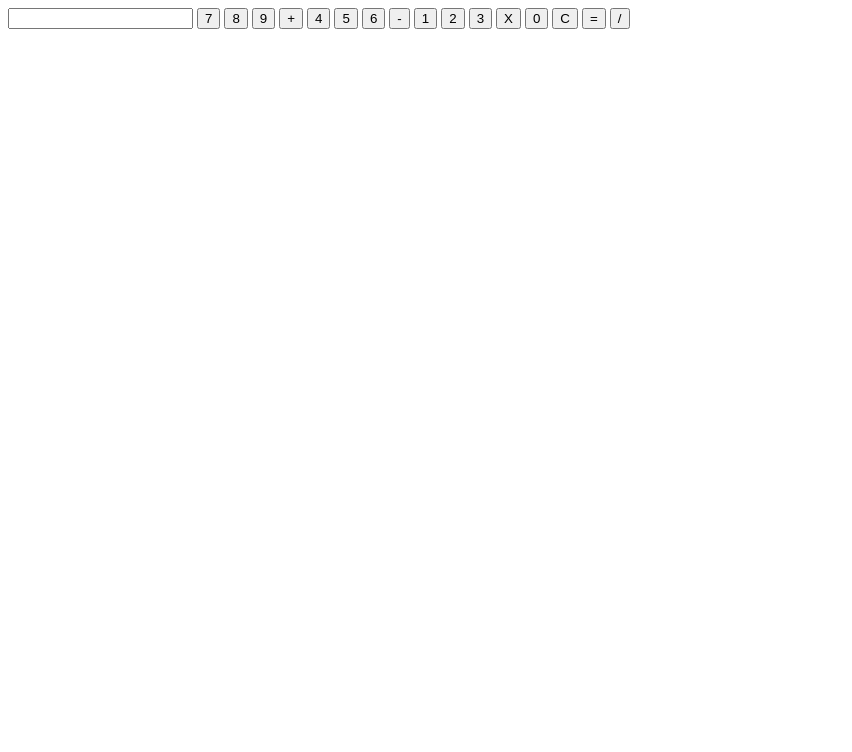
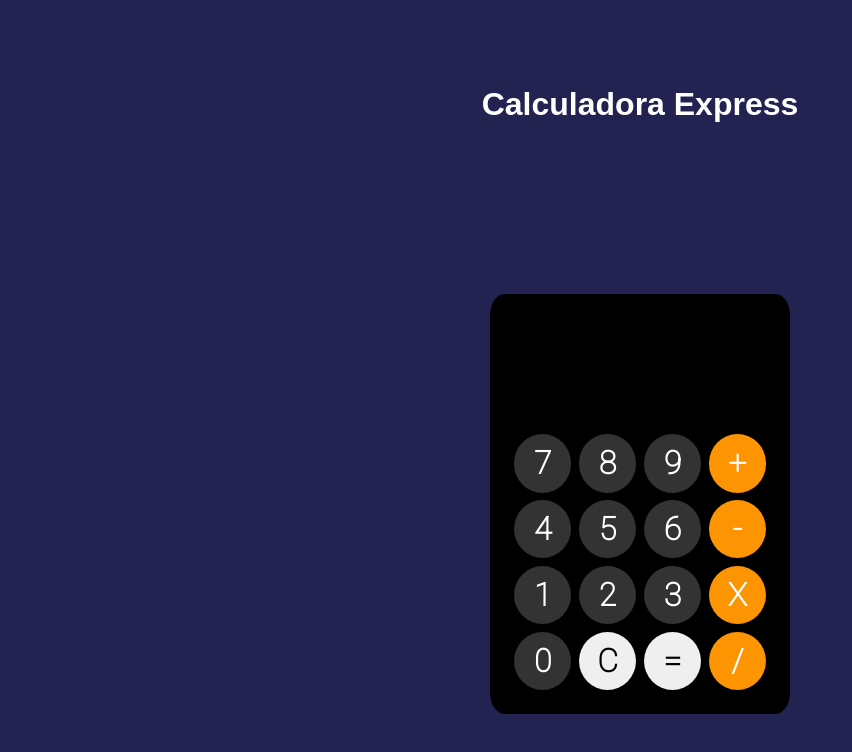
Before and after one commit to medrano-adrian/calculator, a plain HTML site: page index.html in a window 1280 px wide. Shown: the whole page, without its empty margins (0-852 px from the left). Drawn offline with Linux system fonts and the light colour scheme.

Commit message:
feat: add style to the html structure

```diff
--- a/index.html
+++ b/index.html
@@ -4,35 +4,38 @@
 <head>
     <meta charset="UTF-8">
     <meta name="viewport" content="width=device-width, initial-scale=1.0">
-    <title>Calc</title>
+    <title>Calculadora</title>
     <link rel="stylesheet" href="style.css">
+    <link rel="preconnect" href="https://fonts.googleapis.com">
+    <link rel="preconnect" href="https://fonts.gstatic.com" crossorigin>
+    <link href="https://fonts.googleapis.com/css2?family=Roboto:wght@100&display=swap" rel="stylesheet">
 </head>
 
 <body>
-
+<h1>Calculadora Express</h1>
     <div id="MiCalc">
         <form name="calculator">
             <input type="text" name="ans" autocomplete="off" readonly>
 
-            <input type="button" value="7" onclick="document.calculator.ans.value+='7'">
-            <input type="button" value="8"onclick="document.calculator.ans.value+='8'">
-            <input type="button" value="9"onclick="document.calculator.ans.value+='9'">
-            <input type="button" value="+"onclick="document.calculator.ans.value+='+'">
+            <input type="button" value="7" onclick="document.calculator.ans.value+='7'" class="numbers">
+            <input type="button" value="8" onclick="document.calculator.ans.value+='8'" class="numbers">
+            <input type="button" value="9" onclick="document.calculator.ans.value+='9'" class="numbers">
+            <input type="button" value="+" onclick="document.calculator.ans.value+='+'" class="operations">
 
-            <input type="button" value="4"onclick="document.calculator.ans.value+='4'">
-            <input type="button" value="5"onclick="document.calculator.ans.value+='5'">
-            <input type="button" value="6"onclick="document.calculator.ans.value+='6'">
-            <input type="button" value="-"onclick="document.calculator.ans.value+='-'">
+            <input type="button" value="4" onclick="document.calculator.ans.value+='4'" class="numbers">
+            <input type="button" value="5" onclick="document.calculator.ans.value+='5'" class="numbers">
+            <input type="button" value="6" onclick="document.calculator.ans.value+='6'" class="numbers">
+            <input type="button" value="-" onclick="document.calculator.ans.value+='-'" class="operations">
 
-            <input type="button" value="1"onclick="document.calculator.ans.value+='1'">
-            <input type="button" value="2"onclick="document.calculator.ans.value+='2'">
-            <input type="button" value="3"onclick="document.calculator.ans.value+='3'">
-            <input type="button" value="X"onclick="document.calculator.ans.value+='*'">
+            <input type="button" value="1" onclick="document.calculator.ans.value+='1'" class="numbers">
+            <input type="button" value="2" onclick="document.calculator.ans.value+='2'" class="numbers">
+            <input type="button" value="3" onclick="document.calculator.ans.value+='3'" class="numbers">
+            <input type="button" value="X" onclick="document.calculator.ans.value+='*'" class="operations">
 
-            <input type="button" value="0"onclick="document.calculator.ans.value+='0'">
+            <input type="button" value="0" onclick="document.calculator.ans.value+='0'" class="numbers">
             <input type="reset" value="C">
-            <input type="button" value="="onclick="document.calculator.ans.value=eval(document.calculator.ans.value)">
-            <input type="button" value="/"onclick="document.calculator.ans.value+='/'">
+            <input type="button" value="=" onclick="document.calculator.ans.value=eval(document.calculator.ans.value)">
+            <input type="button" value="/" onclick="document.calculator.ans.value+='/'" class="operations">
         </form>
     </div>
 </body>
--- a/style.css
+++ b/style.css
@@ -0,0 +1,72 @@
+* {
+    margin: 0;
+    padding: 0;
+    box-sizing: border-box;
+}
+
+body {
+    min-height: 100vh;
+    background-color: rgb(35, 35, 82);
+    display: grid;
+    place-items: center;
+}
+
+#MiCalc{
+    height: 420px;
+    width: 300px;
+    border-radius: 5px;
+}
+
+form[name="calculator"]{
+    width: 100%;
+    height: 100%;
+    display: grid;
+    grid-template-columns: repeat(4, 1fr);
+    grid-column-gap: 3%;
+    grid-row-gap: 2%;
+    padding: 1.5rem;
+    background-color: black;
+    border-radius: 5%;
+}
+
+input[name="ans"]{
+    grid-column: 1/-1;
+    height: 45%;
+    width: 100%;
+    cursor: default;
+    font-family: 'Roboto', sans-serif;
+    font-weight: bold;
+    background-color: black;
+    color: white;
+    padding: 15px;
+    text-align: right;
+    font-size: 50px;
+    border: 0;
+    outline: none;
+
+}
+
+input[type="button"], input[type="reset"]{
+
+    cursor: pointer;
+    font-family: 'Roboto', sans-serif;
+    font-size: 32px;
+    font-weight: bold;
+    border-radius: 100%;
+    border-style: none;
+}
+
+.operations{
+background-color: rgb(253, 149, 3);
+color: white;
+}
+
+.numbers{
+background-color: rgb(51, 51, 51);
+color: white;
+}
+
+h1{
+    color: white;
+    font-family: Arial, Helvetica, sans-serif;
+}
```
